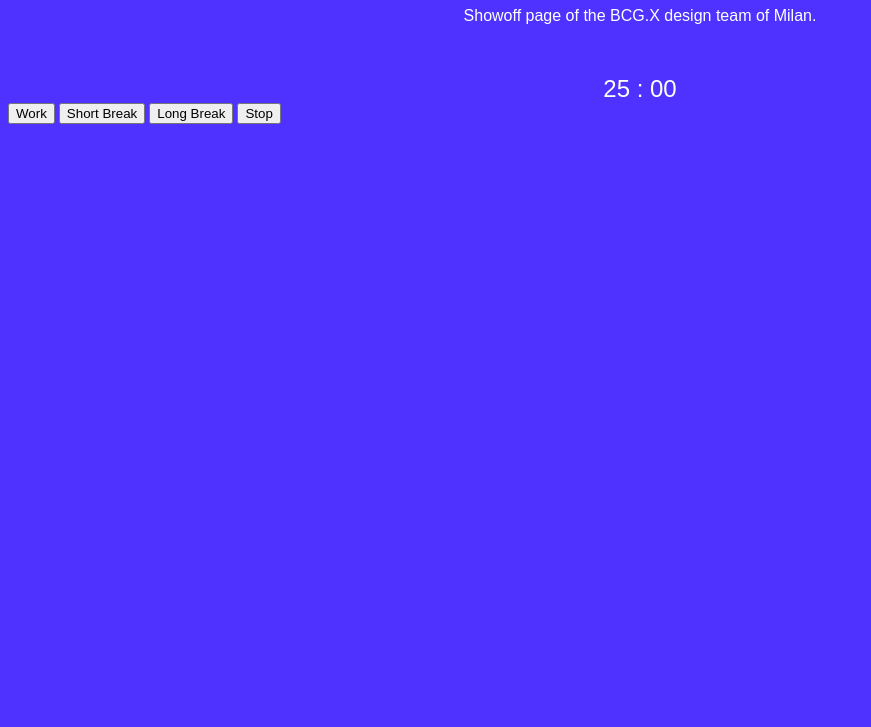
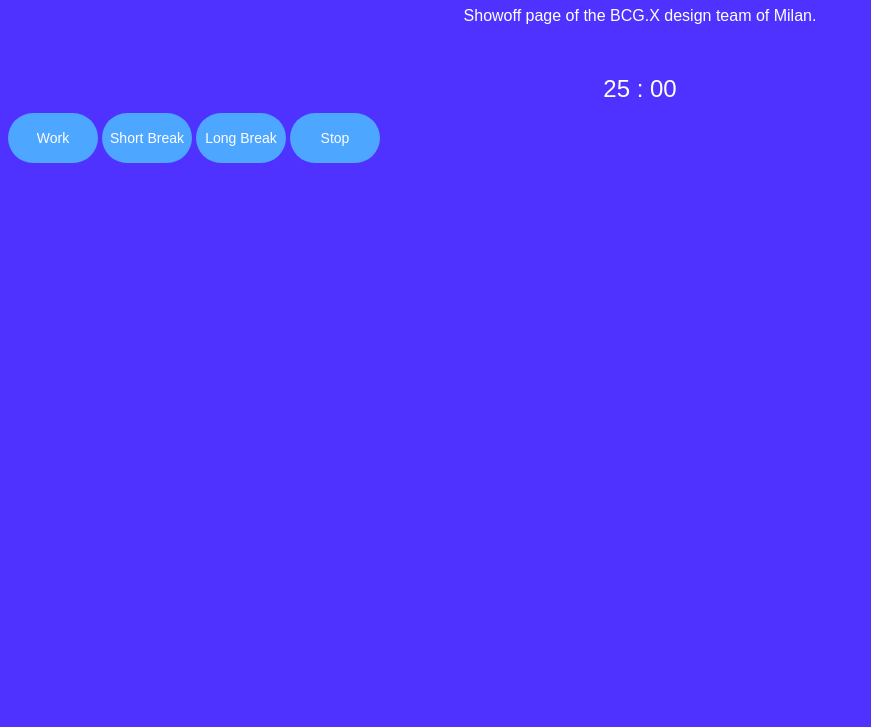
Before and after one commit to x-design-mil/x-design-mil.github.io, a plain HTML site: page index.html in a window 1280 px wide. Shown: the part 73-800 px from the top of the page, without its empty margins (0-871 px from the left). Drawn offline with Linux system fonts and the light colour scheme.

Commit message:
Update style.css

```diff
--- a/style.css
+++ b/style.css
@@ -6,6 +6,15 @@
 	margin-top: 50px;
 }
 
-#buttons {
-	align-content: center;
+#buttons button {
+  background:#4da6ff;
+  border:none;
+  color:#fff;
+  cursor:pointer;
+  padding:5px;
+  width:90px;
+  margin:10px auto;
+  font-size:14px;
+  height : 50px;
+  border-radius : 50px;
 }
```
